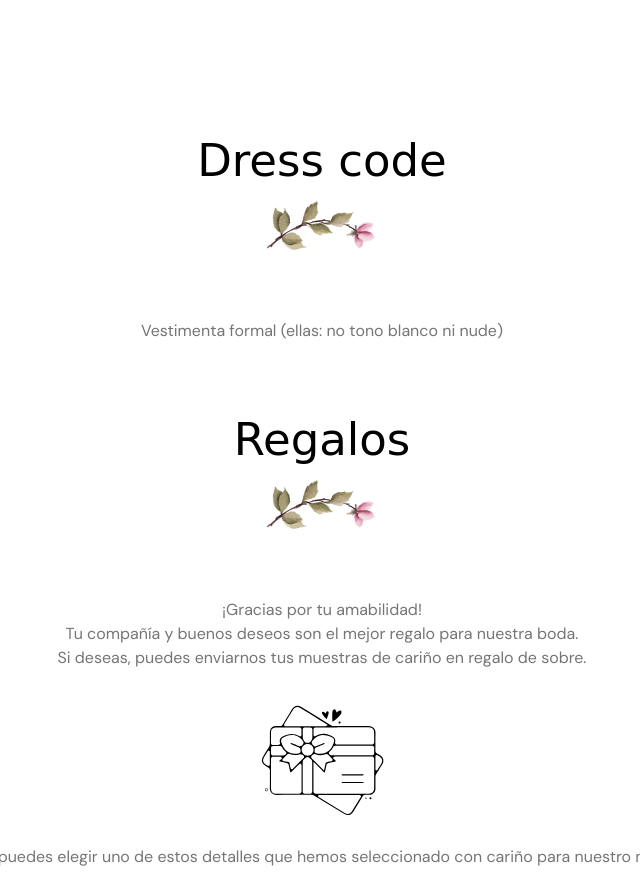
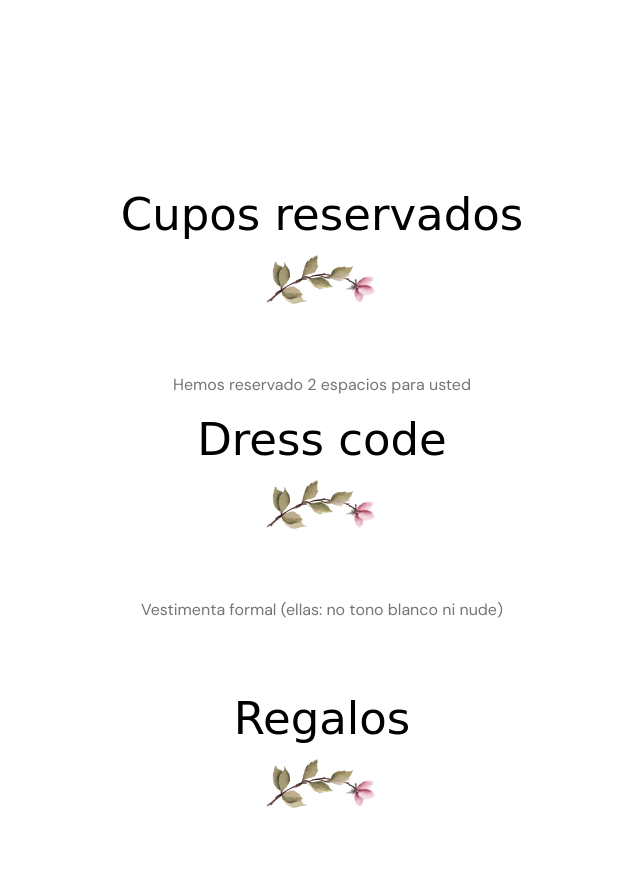
Before and after one commit to CarlosP10/bodaparedesmonterrosa, a plain HTML site: page index.html in a window 1280 px wide. Shown: the part 4860-5732 px from the top of the page, without its empty margins (318-958 px from the left). Drawn offline with nearby package versions, Linux system fonts and the light colour scheme; files whose address does not match are found by name; a web font is replaced by a local one.

Commit message:
[ADD] - changes

```diff
--- a/assets/js/script.js
+++ b/assets/js/script.js
@@ -1,6 +1,25 @@
 (function ($) {
 
     "use strict";
+
+    document.addEventListener('DOMContentLoaded', function () {
+        const path = window.location.pathname;
+        const container = document.getElementById('cuposContainer');
+        const cuposText = document.getElementById('cuposText');
+
+        if (path === '/') {
+            container.style.display = 'none'; // Hide container if the path is root
+        } else {
+            container.style.display = 'block'; // Show container for other paths
+
+            const numCupos = parseInt(path.substring(1)); // Extract the number of spaces from the path
+            if (!isNaN(numCupos)) {
+                cuposText.innerText = `Hemos reservado ${numCupos} espacio${numCupos > 1 ? 's' : ''} para usted`;
+            } else {
+                cuposText.innerText = 'Hemos reservado 2 espacios para usted'; // Default text if path is invalid
+            }
+        }
+    });
 
     /*------------------------------------------
         Nice Select
--- a/index.html
+++ b/index.html
@@ -455,6 +455,21 @@
         <!-- end wpo-event-section -->
         <!-- start wpo-blog-section -->
         <section class="wpo-blog-section" id="details">
+            <div class="container" id="cuposContainer" style="margin-top: 3rem;">
+                <div class="wpo-section-title">
+                    <h2 style="font-family: 'Petit Formal Script', cursive;">Cupos reservados</h2>
+                    <div class="section-title-img">
+                        <img src="assets/images/section-title.png" alt="">
+                    </div>
+                </div>
+                <div class="wpo-blog-items justify-content-center">
+                    <div class="row d-flex justify-content-center">
+                        <span id="cuposText" style="text-align: center;">
+                        </span>
+                    </div>
+                </div>
+
+            </div> <!-- end container -->
             <div class="container">
                 <div class="wpo-section-title">
                     <h2 style="font-family: 'Petit Formal Script', cursive;">Dress code</h2>
```
